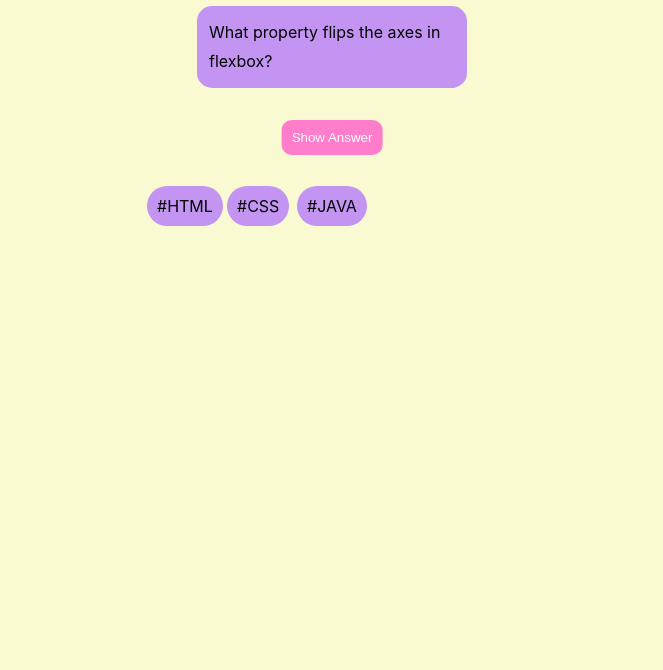
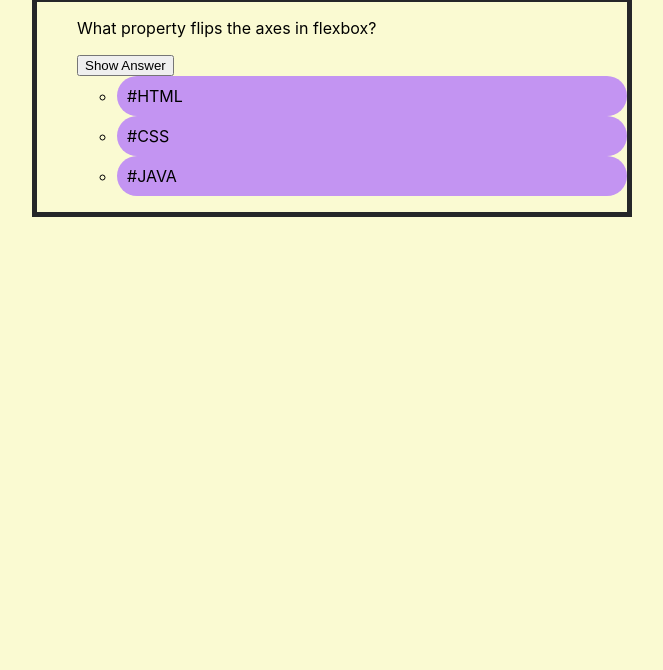
Before and after one commit to Shahab-Ziaeian/Quizappnf, a plain HTML site: page index.html in a window 1280 px wide. Shown: the part 130-800 px from the top of the page, without its empty margins (308-971 px from the left). Drawn offline with Linux system fonts and the light colour scheme.

Commit message:
redesign

```diff
--- a/index.html
+++ b/index.html
@@ -11,17 +11,21 @@
       <h1 class="header__headline">Quiz App for Dummies</h1>
     </header>
     <main>
-      <section class="question-card">
-        <p class="question-card__question">
+      <section class="card-box">
+        <ul class="card-box__list">
+          <il>
+            <p class="card-box__question">
               What property flips the axes in flexbox?
             </p>
-        <button class="question-card__button" aria-label="Show-Answer">
+            <button class="card-box__button" aria-label="Show-Answer">
               Show Answer
             </button>
-        <ul class="question-card__hashtags">
+            <ul class="card-box__hashtags">
               <li class="hashtags__1">#HTML</li>
               <li class="hashtags__2">#CSS</li>
               <li class="hashtags__3">#JAVA</li>
+            </ul>
+          </il>
         </ul>
       </section>
     </main>
--- a/styles.css
+++ b/styles.css
@@ -8,7 +8,6 @@ body {
   background-color: lightgoldenrodyellow;
   font-family: -apple-system, BlinkMacSystemFont, "Segoe UI", Roboto, Helvetica,
     Arial, sans-serif, "Apple Color Emoji", "Segoe UI Emoji", "Segoe UI Symbol";
-  position: relative;
 }
 main {
   border: 5px solid #252629;
@@ -22,7 +21,7 @@ main {
   border-radius: 3px;
   border-style: groove;
   background-color: lightcyan;
-  position: absolute;
+
   left: 50%;
   transform: translate(-50%);
 }
@@ -47,7 +46,7 @@ main {
   padding: 12px;
   border-radius: 15px;
   width: 45%;
-  position: absolute;
+
   top: 120px;
   left: 50%;
   transform: translate(-50%);
@@ -57,7 +56,7 @@ main {
   background: #ff7dcb;
   padding: 10px;
   border-radius: 10px;
-  position: absolute;
+
   left: 50%;
   transform: translate(-50%);
   top: 250px;
@@ -65,7 +64,7 @@ main {
 }
 .question-card__hashtags {
   color: black;
-  position: absolute;
+
   top: 300px;
   bottom: 10px;
   display: flex;
@@ -75,21 +74,18 @@ main {
   gap: 100px;
 }
 .hashtags__1 {
-  position: absolute;
   left: 110px;
   padding: 10px;
   border-radius: 30px;
   background: #c394f2;
 }
 .hashtags__2 {
-  position: absolute;
   left: 190px;
   padding: 10px;
   border-radius: 30px;
   background: #c394f2;
 }
 .hashtags__3 {
-  position: absolute;
   left: 260px;
   padding: 10px;
   border-radius: 30px;
```
Lines whose indentation alone changed are shown as unchanged.
